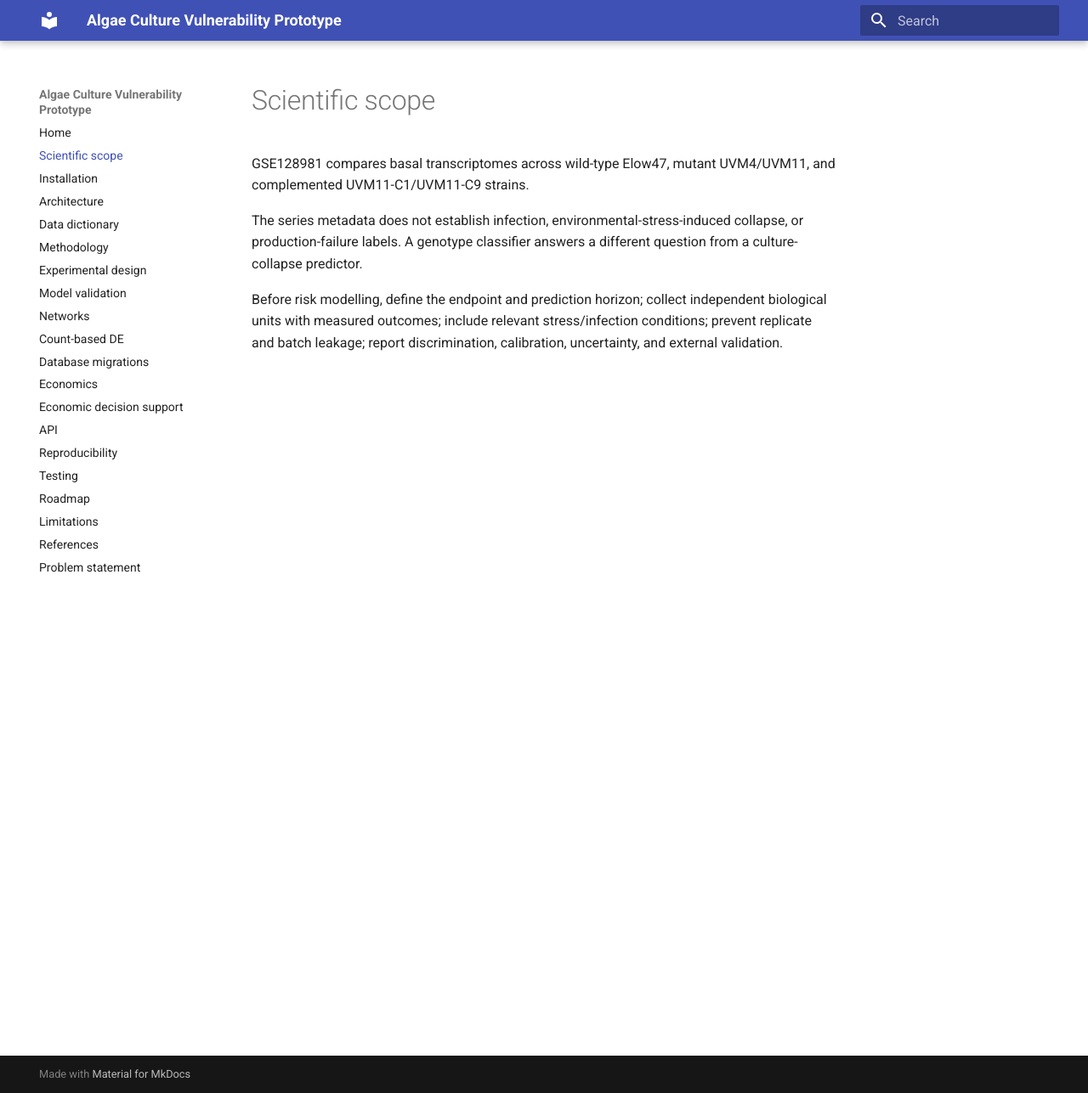
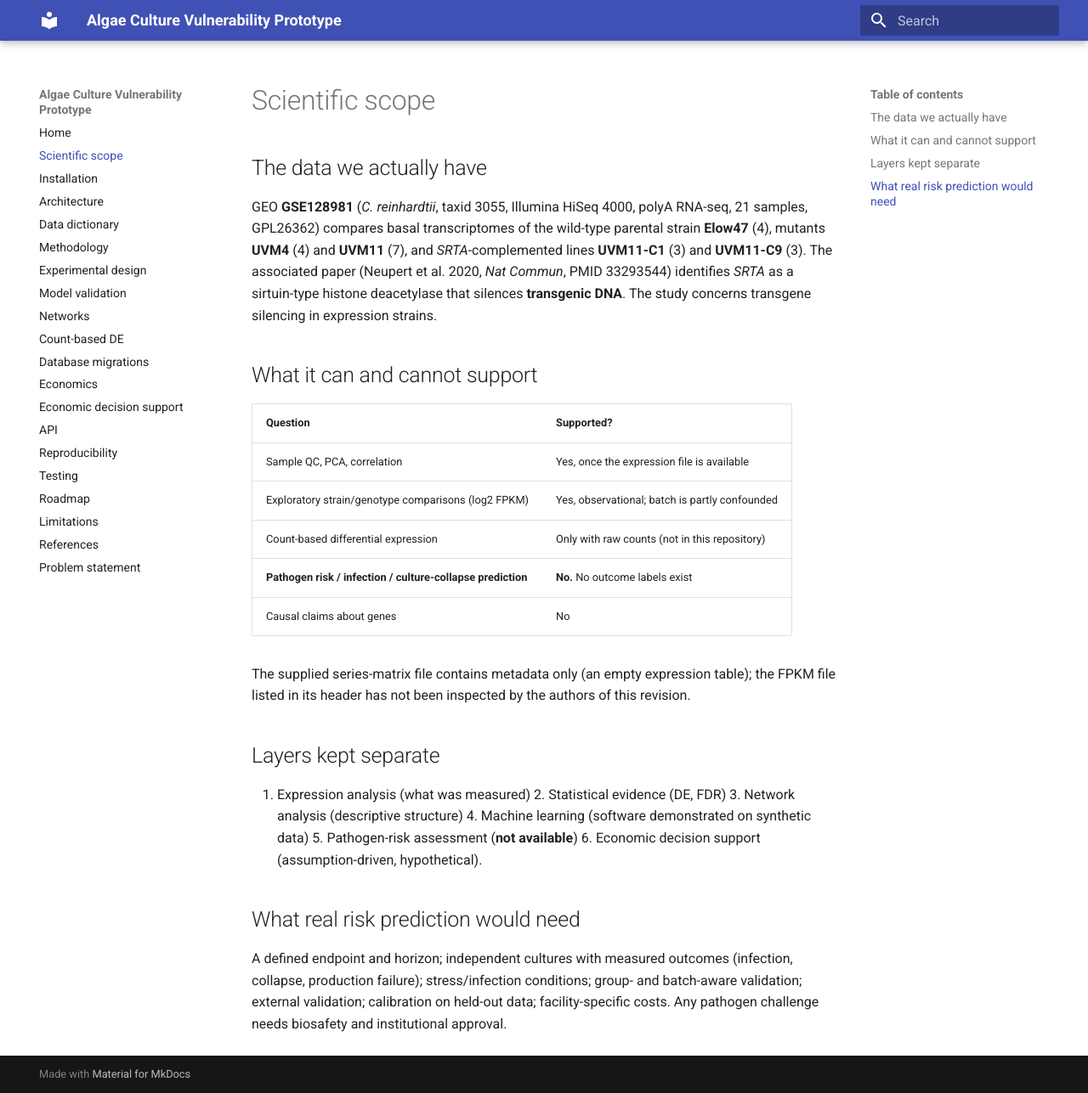
Before and after one commit to sunilnarayan419-ui/AlgalPathogenRisk-ML, an MkDocs documentation site: the page built from docs/scientific_scope.md, in a window 1280 px wide and 1287 px high. Shown: the whole window at 85% size. Built offline with MkDocs 1.6.1 and Material for MkDocs 9.7.7, drawn with Linux system fonts in a browser that asks for light colours.

Commit message:
chore: update docs/scientific_scope.md

```diff
--- a/docs/scientific_scope.md
+++ b/docs/scientific_scope.md
@@ -1,7 +1,34 @@
 # Scientific scope
 
-GSE128981 compares basal transcriptomes across wild-type Elow47, mutant UVM4/UVM11, and complemented UVM11-C1/UVM11-C9 strains.
+## The data we actually have
 
-The series metadata does not establish infection, environmental-stress-induced collapse, or production-failure labels. A genotype classifier answers a different question from a culture-collapse predictor.
+GEO **GSE128981** (*C. reinhardtii*, taxid 3055, Illumina HiSeq 4000, polyA RNA-seq, 21 samples, GPL26362)
+compares basal transcriptomes of the wild-type parental strain **Elow47** (4), mutants **UVM4** (4) and
+**UVM11** (7), and *SRTA*-complemented lines **UVM11-C1** (3) and **UVM11-C9** (3). The associated paper
+(Neupert et al. 2020, *Nat Commun*, PMID 33293544) identifies *SRTA* as a sirtuin-type histone deacetylase
+that silences **transgenic DNA**. The study concerns transgene silencing in expression strains.
 
-Before risk modelling, define the endpoint and prediction horizon; collect independent biological units with measured outcomes; include relevant stress/infection conditions; prevent replicate and batch leakage; report discrimination, calibration, uncertainty, and external validation.
+## What it can and cannot support
+
+| Question | Supported? |
+|---|---|
+| Sample QC, PCA, correlation | Yes, once the expression file is available |
+| Exploratory strain/genotype comparisons (log2 FPKM) | Yes, observational; batch is partly confounded |
+| Count-based differential expression | Only with raw counts (not in this repository) |
+| **Pathogen risk / infection / culture-collapse prediction** | **No.** No outcome labels exist |
+| Causal claims about genes | No |
+
+The supplied series-matrix file contains metadata only (an empty expression table); the FPKM file listed in
+its header has not been inspected by the authors of this revision.
+
+## Layers kept separate
+
+1. Expression analysis (what was measured) 2. Statistical evidence (DE, FDR) 3. Network analysis (descriptive
+structure) 4. Machine learning (software demonstrated on synthetic data) 5. Pathogen-risk assessment (**not
+available**) 6. Economic decision support (assumption-driven, hypothetical).
+
+## What real risk prediction would need
+
+A defined endpoint and horizon; independent cultures with measured outcomes (infection, collapse, production
+failure); stress/infection conditions; group- and batch-aware validation; external validation; calibration on
+held-out data; facility-specific costs. Any pathogen challenge needs biosafety and institutional approval.
```
